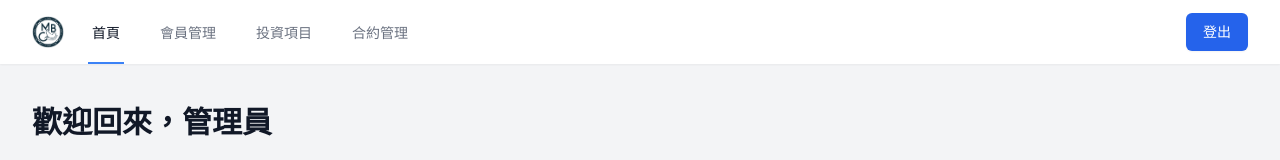
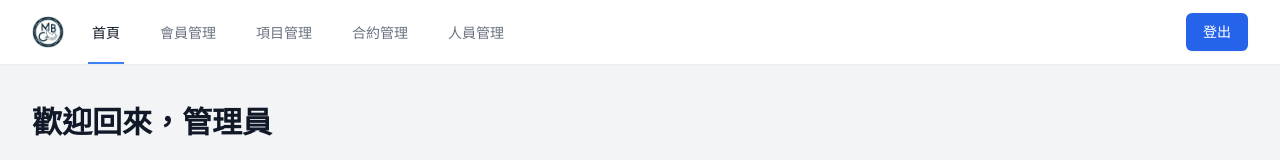
Before and after one commit to yyami731117tw/sum-crm, a Next.js app: page / in a window 1280 px wide. Shown: the top 160 px of the page. Built offline with nearby package versions, Linux system fonts and the light colour scheme.

Commit message:
feat: 更新導航選單
1. 將投資項目更名為項目管理\n2. 更新項目管理連結路徑\n3. 增加人員管理選項（僅管理員可見）

```diff
--- a/pages/index.tsx
+++ b/pages/index.tsx
@@ -71,10 +71,10 @@ const Home: NextPage = () => {
                     會員管理
                   </a>
                   <a
-                    href="/investments"
+                    href="/projects"
                     className="border-transparent text-gray-500 hover:border-gray-300 hover:text-gray-700 inline-flex items-center px-1 pt-1 border-b-2 text-sm font-medium"
                   >
-                    投資項目
+                    項目管理
                   </a>
                   <a
                     href="/contracts"
@@ -82,6 +82,14 @@ const Home: NextPage = () => {
                   >
                     合約管理
                   </a>
+                  {user?.role === 'admin' && (
+                    <a
+                      href="/admin/users"
+                      className="border-transparent text-gray-500 hover:border-gray-300 hover:text-gray-700 inline-flex items-center px-1 pt-1 border-b-2 text-sm font-medium"
+                    >
+                      人員管理
+                    </a>
+                  )}
                 </div>
               </div>
               <div className="flex items-center">
```
